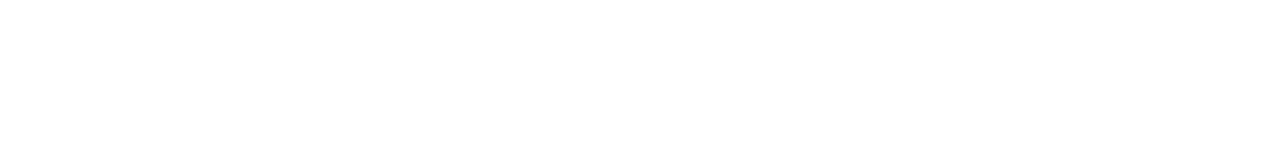
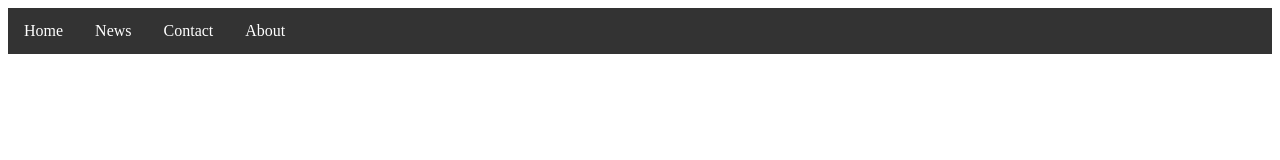
Before and after one commit to LojaModaFeminina/produtos, a plain HTML site: page index.html in a window 1280 px wide. Drawn offline with Linux system fonts and the light colour scheme.

Commit message:
Update index.html

```diff
--- a/index.html
+++ b/index.html
@@ -37,9 +37,13 @@
         </style>
     </head>
     <body>
-        <!--[if lt IE 7]>
-            <p class="browsehappy">You are using an <strong>outdated</strong> browser. Please <a href="#">upgrade your browser</a> to improve your experience.</p>
-        <![endif]-->
+        <!--  Menu Superior -->
+        <ul>
+            <li><a class="active" href="https://lojamodafeminina.github.io/ModaFeminina/">Home</a></li>
+            <li><a href="https://lojamodafeminina.github.io/catalogo/">News</a></li>
+            <li><a href="https://lojamodafeminina.github.io/produtos/">Contact</a></li>
+            <li><a href="#about">About</a></li>
+          </ul>
 
         <script src="" async defer></script>
     </body>
```
